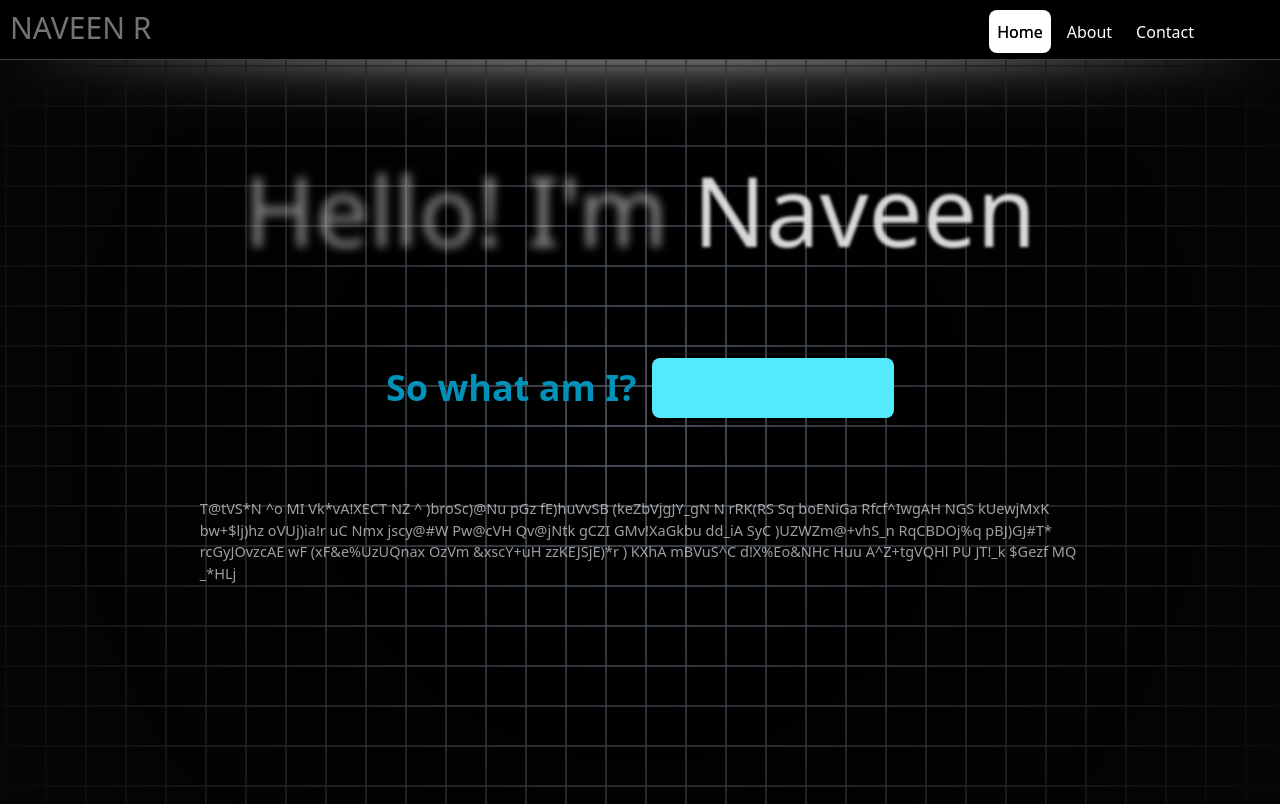
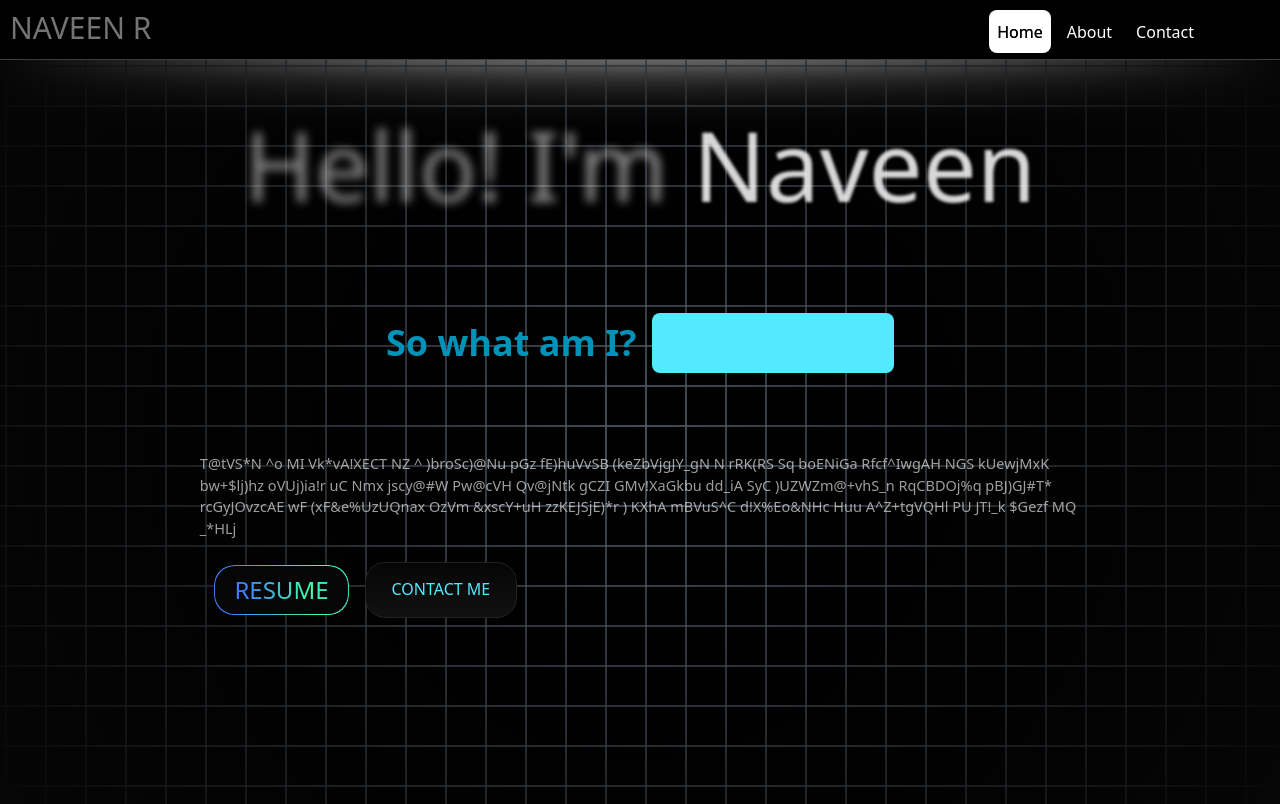
Before and after one commit to Naveen2070/re-portfolio, a React (Vite) app: page / in a window 1280 px wide. Built offline with nearby package versions, Linux system fonts and the light colour scheme.

Commit message:
added resume and contact me button

```diff
--- /dev/null
+++ b/src/components/animations/star_button/StarButton.css
@@ -0,0 +1,64 @@
+.star-border-container {
+  display: inline-block;
+  padding: 1px 0;
+  position: relative;
+  border-radius: 20px;
+  overflow: hidden;
+}
+
+.border-gradient-bottom {
+  position: absolute;
+  width: 300%;
+  height: 50%;
+  opacity: 0.7;
+  bottom: -11px;
+  right: -250%;
+  border-radius: 50%;
+  animation: star-movement-bottom linear infinite alternate;
+  z-index: 0;
+}
+
+.border-gradient-top {
+  position: absolute;
+  opacity: 0.7;
+  width: 300%;
+  height: 50%;
+  top: -10px;
+  left: -250%;
+  border-radius: 50%;
+  animation: star-movement-top linear infinite alternate;
+  z-index: 0;
+}
+
+.inner-content {
+  position: relative;
+  background: linear-gradient(to bottom, #060606, #111);
+  border: 1px solid #222;
+  font-size: 16px;
+  text-align: center;
+  padding: 16px 26px;
+  border-radius: 20px;
+  z-index: 1;
+}
+
+@keyframes star-movement-bottom {
+  0% {
+    transform: translate(0%, 0%);
+    opacity: 1;
+  }
+  100% {
+    transform: translate(-100%, 0%);
+    opacity: 0;
+  }
+}
+
+@keyframes star-movement-top {
+  0% {
+    transform: translate(0%, 0%);
+    opacity: 1;
+  }
+  100% {
+    transform: translate(100%, 0%);
+    opacity: 0;
+  }
+}
--- /dev/null
+++ b/src/components/animations/star_button/StarButton.tsx
@@ -0,0 +1,49 @@
+import React from "react";
+import "./StarButton.css";
+
+type StarButtonProps<T extends React.ElementType> =
+  React.ComponentPropsWithoutRef<T> & {
+    as?: T;
+    className?: string;
+    children?: React.ReactNode;
+    color?: string;
+    speed?: React.CSSProperties["animationDuration"];
+    onClick?: React.MouseEventHandler<HTMLButtonElement>;
+  };
+
+const StarButton = <T extends React.ElementType = "button">({
+  as,
+  className = "",
+  color = "white",
+  speed = "6s",
+  children,
+  ...rest
+}: StarButtonProps<T>) => {
+  const Component = as || "button";
+
+  return (
+    <Component
+      className={`star-border-container ${className}`}
+      {...rest}
+      onClick={rest.onClick}
+    >
+      <div
+        className="border-gradient-bottom"
+        style={{
+          background: `radial-gradient(circle, ${color}, transparent 10%)`,
+          animationDuration: speed,
+        }}
+      ></div>
+      <div
+        className="border-gradient-top"
+        style={{
+          background: `radial-gradient(circle, ${color}, transparent 10%)`,
+          animationDuration: speed,
+        }}
+      ></div>
+      <div className="inner-content">{children}</div>
+    </Component>
+  );
+};
+
+export default StarButton;
--- /dev/null
+++ b/src/components/animations/text_effects/gradient_text/GradientText.css
@@ -0,0 +1,69 @@
+.animated-gradient-text {
+  position: relative;
+  display: flex;
+  max-width: fit-content;
+  flex-direction: row;
+  align-items: center;
+  justify-content: center;
+  border-radius: 1.25rem;
+  /* 20px */
+  font-weight: 500;
+  -webkit-backdrop-filter: blur(10px);
+  backdrop-filter: blur(10px);
+  transition: box-shadow 0.5s ease-out;
+  overflow: hidden;
+  cursor: pointer;
+}
+
+.gradient-overlay {
+  position: absolute;
+  top: 0;
+  left: 0;
+  right: 0;
+  bottom: 0;
+  background-size: 300% 100%;
+  animation: gradient linear infinite;
+  border-radius: inherit;
+  z-index: 0;
+  pointer-events: none;
+}
+
+.gradient-overlay::before {
+  content: "";
+  position: absolute;
+  left: 0;
+  top: 0;
+  border-radius: inherit;
+  width: calc(100% - 2px);
+  height: calc(100% - 2px);
+  left: 50%;
+  top: 50%;
+  transform: translate(-50%, -50%);
+  background-color: #060606;
+  z-index: -1;
+}
+
+@keyframes gradient {
+  0% {
+    background-position: 0% 50%;
+  }
+
+  50% {
+    background-position: 100% 50%;
+  }
+
+  100% {
+    background-position: 0% 50%;
+  }
+}
+
+.text-content {
+  display: inline-block;
+  position: relative;
+  z-index: 2;
+  background-size: 300% 100%;
+  -webkit-background-clip: text;
+  background-clip: text;
+  color: transparent;
+  animation: gradient linear infinite;
+}
--- /dev/null
+++ b/src/components/animations/text_effects/gradient_text/GradientText.tsx
@@ -0,0 +1,34 @@
+import "./GradientText.css";
+import { ReactNode } from "react";
+
+interface GradientTextProps {
+  children: ReactNode;
+  className?: string;
+  colors?: string[];
+  animationSpeed?: number;
+  showBorder?: boolean;
+}
+
+export default function GradientText({
+  children,
+  className = "",
+  colors = ["#40ffaa", "#4079ff", "#40ffaa", "#4079ff", "#40ffaa"], // Default colors
+  animationSpeed = 8, // Default animation speed in seconds
+  showBorder = false, // Default overlay visibility
+}: GradientTextProps) {
+  const gradientStyle = {
+    backgroundImage: `linear-gradient(to right, ${colors.join(", ")})`,
+    animationDuration: `${animationSpeed}s`,
+  };
+
+  return (
+    <div className={`animated-gradient-text ${className}`}>
+      {showBorder && (
+        <div className="gradient-overlay" style={gradientStyle}></div>
+      )}
+      <div className="text-content" style={gradientStyle}>
+        {children}
+      </div>
+    </div>
+  );
+}
--- a/src/components/intro/IntroContainer.tsx
+++ b/src/components/intro/IntroContainer.tsx
@@ -3,6 +3,8 @@ import Squares from "../animations/squares_bg/SquaresBackground";
 import BlurText from "../animations/text_effects/blur_text/BlurText";
 import RotatingText from "../animations/text_effects/rotating_text/RotatingText";
 import DecryptedText from "../animations/text_effects/decrypt_text/DecryptText";
+import GradientText from "../animations/text_effects/gradient_text/GradientText";
+import StarButton from "../animations/star_button/StarButton";
 
 export const IntroContainer = () => {
   const [namingComplete, setNamingComplete] = React.useState(false);
@@ -17,6 +19,18 @@ export const IntroContainer = () => {
   const handleRotatingComplete = () => {
     if (!rotatingComplete) setRotatingComplete(true);
     return;
+  };
+
+  //handle projects click
+  const handleResumeClick = () => {
+    console.log("resume");
+  };
+
+  //handle contact click
+  const handleContactClick = () => {
+    const contactSection = document.getElementById("contact");
+    contactSection?.scrollIntoView({ behavior: "smooth" });
+    window.location.hash = "#contact";
   };
 
   return (
@@ -110,6 +124,31 @@ export const IntroContainer = () => {
             />
           )}
         </div>
+        <div className="w-[70%] flex items-center mt-8">
+          <GradientText
+            colors={["#40ffaa", "#4079ff", "#40ffaa", "#4079ff", "#40ffaa"]}
+            animationSpeed={3}
+            showBorder={true}
+            className="h-[50px] p-5"
+          >
+            <button
+              className="w-full h-full  text-2xl uppercase cursor-pointer"
+              onClick={handleResumeClick}
+            >
+              Resume
+            </button>
+          </GradientText>
+          <div className="w-4"></div>
+          <StarButton
+            as="button"
+            className="text-2xl uppercase text-cyan-300 cursor-pointer"
+            color="cyan"
+            speed="2s"
+            onClick={handleContactClick}
+          >
+            Contact Me
+          </StarButton>
+        </div>
       </div>
     </section>
   );
```
